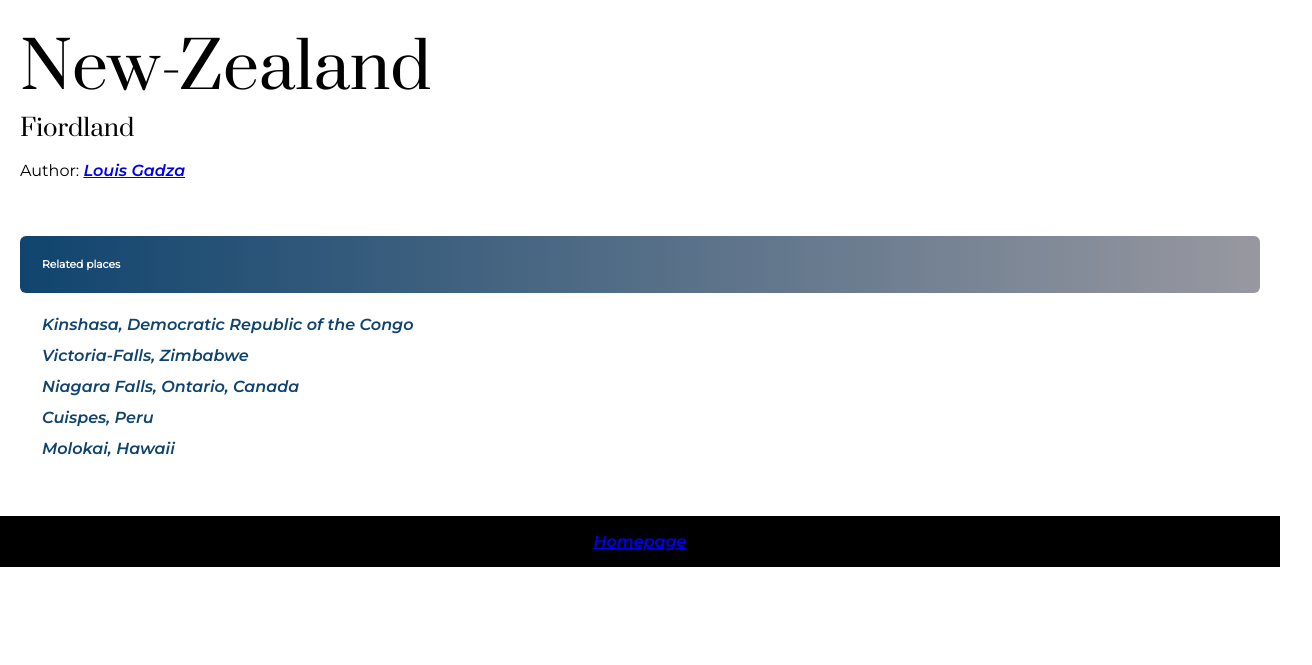
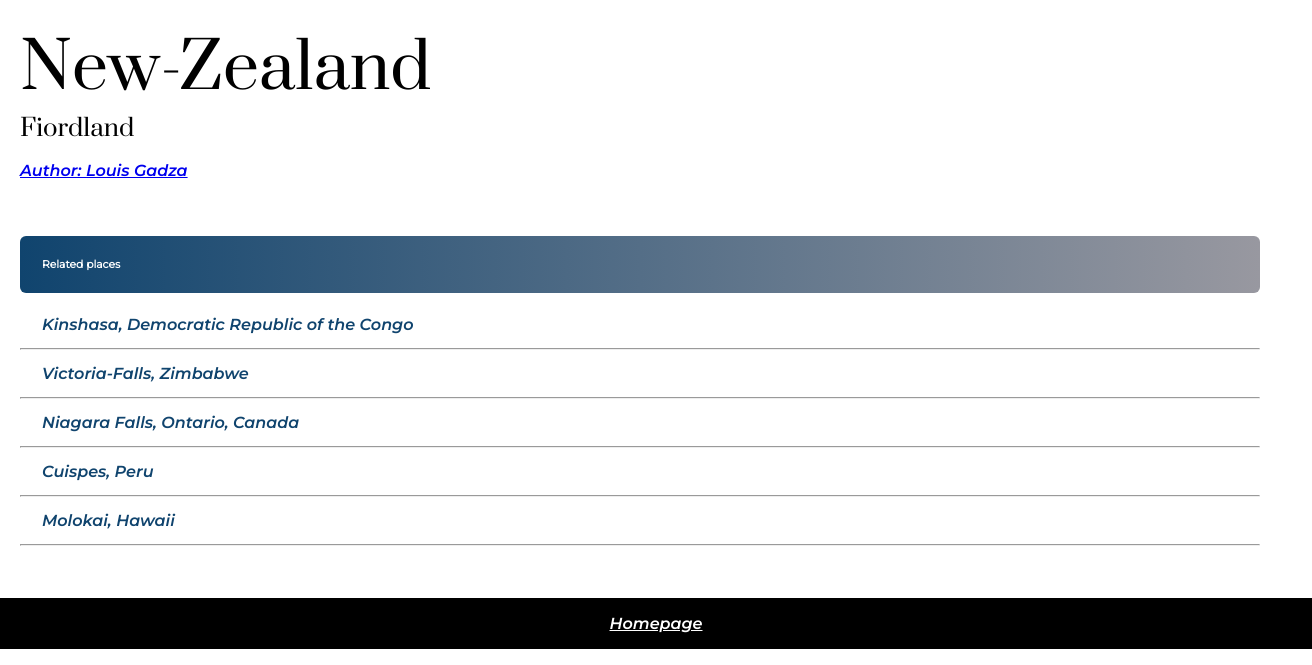
Before and after one commit to lgadza/Epicode, a plain HTML site: page Epicode MODULE1, LECTURE 3/Fiordland.html in a window 1280 px wide. Shown: the part 972-1637 px from the top of the page, 1312 px wide, since content can reach past the window. Before the commit the page ends 1555 px from the top, so only its background shows below. Drawn offline with Linux system fonts and the light colour scheme.

Commit message:
EPICODE: CSS BASICS
MODULE1, LECTURE 3

```diff
--- a/Epicode MODULE1, LECTURE 3/Fiordland.html
+++ b/Epicode MODULE1, LECTURE 3/Fiordland.html
@@ -82,6 +82,11 @@
             color: white;
             padding: 16px;
             text-align:center;
+            width: 100%;
+
+        }
+        #homepage{
+            color:white;
         }
     </style>
 </head>
@@ -93,21 +98,21 @@
 
             <h1>New-Zealand</h1>
             <h3>Fiordland</h3>
-            <p>Author: <a href="https://www.linkedin.com/in/louis-gadza-3565741b1/">Louis Gadza</a></p>
+            <p><a href="https://www.linkedin.com/in/louis-gadza-3565741b1/">Author: Louis Gadza</a></p>
             <h6>Related places</h6>
             <ul>
-                <li><a href="./Kinshasa.html">Kinshasa, Democratic Republic of the Congo</a></li>
-                <li><a href="./Victoria-falls.html">Victoria-Falls, Zimbabwe</a></li>
-                <li><a href="./Niagara.html">Niagara Falls, Ontario, Canada</a></li>
-                <li><a href="./Cuispes.html">Cuispes, Peru</a></li>
-                <li><a href="./Molokai.html">Molokai, Hawaii</a></li>
+                <li><a href="./Kinshasa.html">Kinshasa, Democratic Republic of the Congo</a></li><hr>
+                <li><a href="./Victoria-falls.html">Victoria-Falls, Zimbabwe</a></li><hr>
+                <li><a href="./Niagara.html">Niagara Falls, Ontario, Canada</a></li><hr>
+                <li><a href="./Cuispes.html">Cuispes, Peru</a></li><hr>
+                <li><a href="./Molokai.html">Molokai, Hawaii</a></li><hr>
             </ul>
 
 
 
     </div>
 <footer>
-    <p id="footer"><a href="Victoria-falls.html">Homepage</a></p>
+    <p id="footer"><a id="homepage" href="Victoria-falls.html">Homepage</a></p>
 </footer>
 
 </body>
```
Also changed, not shown: Epicode MODULE1, LECTURE 3/Cuispes.html (+11 -7 lines), Epicode MODULE1, LECTURE 3/Kinshasa.html (+11 -7 lines), Epicode MODULE1, LECTURE 3/Molokai.html (+11 -7 lines), Epicode MODULE1, LECTURE 3/Niagara.html (+11 -7 lines), Epicode MODULE1, LECTURE 3/Victoria-falls.html (+12 -7 lines).
